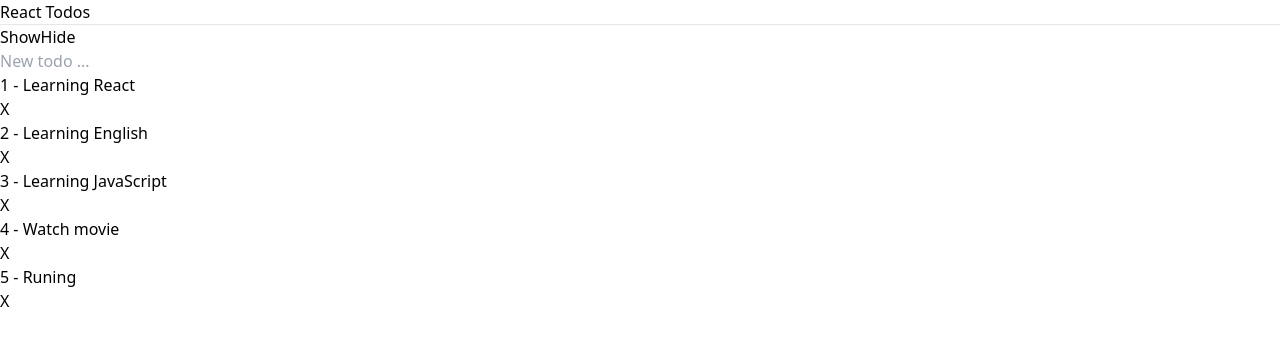
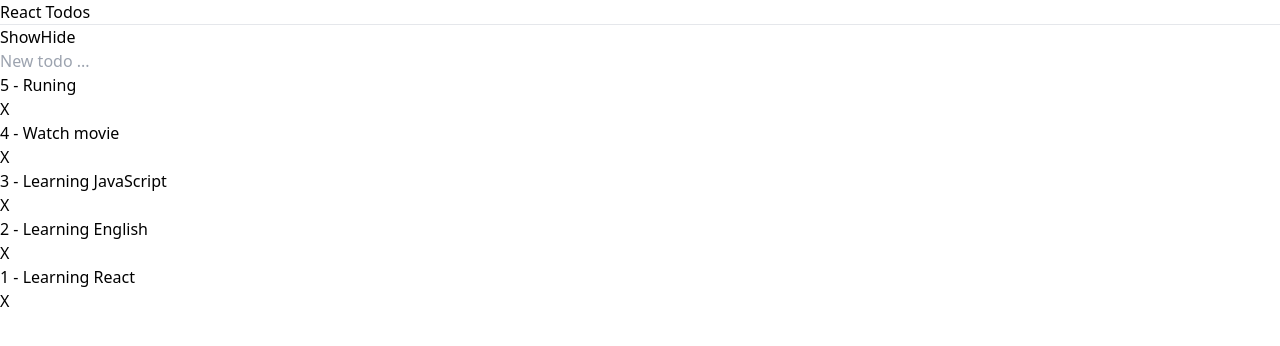
Before and after one commit to mohsensami/next-real-estate, a React (Vite) app: page / in a window 1280 px wide. Shown: the top 346 px of the page. Built offline with nearby package versions, Linux system fonts and the light colour scheme.

Commit message:
map on desc order

```diff
--- a/src/App.jsx
+++ b/src/App.jsx
@@ -3,16 +3,12 @@
 
 export default function App() {
   const [showTodos, setShowTodos] = useState(true);
-  const [newTodo, setNewTodo] = useState({
-    id: "",
-    title: "",
-    completed: false,
-  });
+  const [title, setTitle] = useState("");
   const [todos, setTodos] = useState([
     { id: 1, title: "Learning React", completed: false },
     { id: 2, title: "Learning English", completed: false },
-    { id: 3, title: "Learning JavaScript", completed: false },
-    { id: 4, title: "Watch movie", completed: false },
+    { id: 3, title: "Learning JavaScript", completed: true },
+    { id: 4, title: "Watch movie", completed: true },
     { id: 5, title: "Runing", completed: false },
   ]);
   const handleRemove = (id) => {
@@ -35,20 +31,17 @@
       })
     );
   };
-  const handleChange = (value) => {
-    console.log(value);
-    setNewTodo({
-      id: Math.random * 1000,
-      title: value,
-      completed: false,
-    });
-  };
   const handleSubmit = (e) => {
     e.preventDefault();
+    const newTodo = {
+      id: todos.length + 1,
+      title: title,
+      completed: false,
+    };
     setTodos((prevTodos) => {
       return [...prevTodos, newTodo];
     });
-    setNewTodo({ id: "", title: "", completed: false });
+    setTitle("");
   };
   return (
     <div className="container mx-auto">
@@ -67,8 +60,8 @@
           <form onSubmit={handleSubmit}>
             <label>
               <input
-                value={newTodo.title}
-                onChange={(e) => handleChange(e.target.value)}
+                value={title}
+                onChange={(e) => setTitle(e.target.value)}
                 type="text"
                 placeholder="New todo ..."
                 className="w-full border border-gray-400 p-2"
@@ -77,7 +70,9 @@
           </form>
         </div>
         {showTodos &&
-          todos.map((todo, index) => (
+          todos
+            .sort((a, b) => b.id - a.id)
+            .map((todo, index) => (
               <div
                 key={index}
                 className="bg-gray-200 p-4 flex justify-between items-center cursor-pointer"
@@ -86,7 +81,7 @@
                   onClick={() => handleCheck(todo.id)}
                   className={`${todo.completed ? "line-through" : ""}`}
                 >
-                {index + 1} - {todo.title}
+                  {todo.id} - {todo.title}
                 </h2>
                 <span
                   onClick={() => handleRemove(todo.id)}
```
Lines whose indentation alone changed are shown as unchanged.
